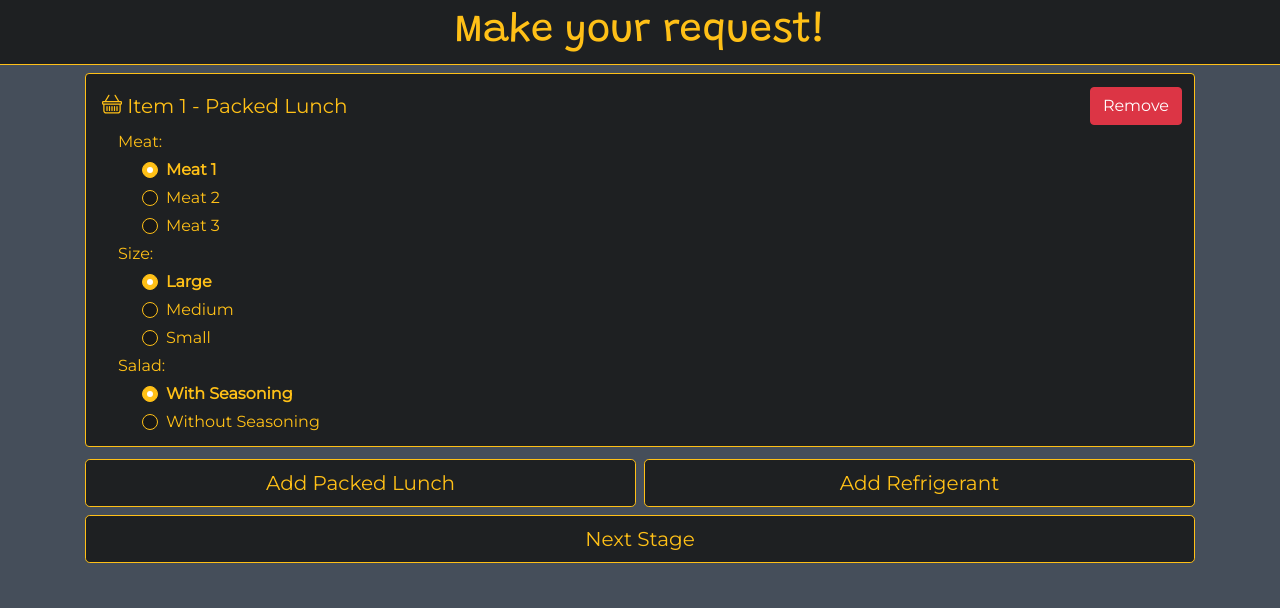
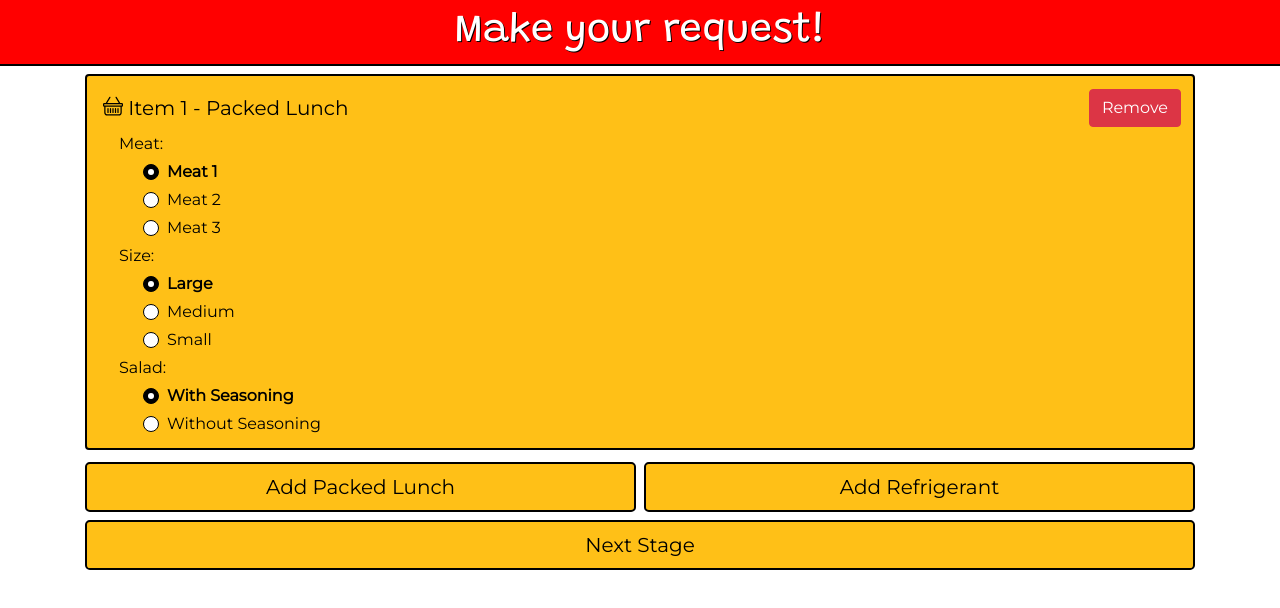
Before and after one commit to GustavoKlinfuss/Lunch-X__WebApp, a Vue app: page / in a window 1280 px wide. Shown: the top 608 px of the page. Built offline with nearby package versions, Linux system fonts and the light colour scheme; what vue-the-mask would draw is missing.

Commit message:
Changing colors

```diff
--- a/src/app/OrderMaker.vue
+++ b/src/app/OrderMaker.vue
@@ -97,7 +97,7 @@ body {
 }
 
 .main {
-  color: $primary;
+  color: $secondary;
   font-family: 'Montserrat', sans-serif;
   font-size: 1rem;
   flex-grow: 1;
@@ -106,11 +106,18 @@ body {
 
 .header {
   font-family: 'Grandstander', cursive;
-	background-color: $secondary;
+	background-color: red;
   padding: 8px;
-  border-bottom: 1px solid $primary;
+  border-bottom: 2px solid $secondary;
   text-align: center;
-  color: $primary;
+  color: white;
+  text-shadow: 1px 1px $secondary;
+}
+
+@media only screen and (max-device-width : 400px) {
+  h1 {
+    font-size: 2rem !important;
+  }
 }
 
 h1 {
--- a/src/app/finish-order-modal/FinishOrderModal.vue
+++ b/src/app/finish-order-modal/FinishOrderModal.vue
@@ -15,8 +15,6 @@
         <span v-if="item.itemType === OrderItemTypeEnum.Refrigerant">{{item.refrigerantType}} - {{item.refrigerantSize}}<br></span>
       </li>
     </ul>
-
-    <hr>
 
     <h5>Personal information:</h5>
     <span><b>Name:</b> {{userDetails.name}}</span><br>
@@ -67,32 +65,27 @@ export default {
 </script>
 
 <style lang="scss">
-hr {
-  background-color: $primary;
-}
-
 .modal-button {
   background-color: transparent !important;
-  border-color: $primary !important;
-  color: $primary !important;
+  border: 2px solid $secondary !important;
+  color: $secondary !important;
 }
 
 .modal-button:hover {
   background-color: $primary !important;
-  color: white !important;
+  color: $secondary !important;
 }
 
 .modal-content {
-  background-color: #24292E !important;
-  border: 1px solid $primary !important;
-  color: $primary;
+  border: 2px solid $secondary !important;
+  color: $secondary;
 }
 
 .modal-header {
-  border-bottom: 1px solid $primary !important;
+  border-bottom: 1px solid $secondary !important;
 }
 
 .modal-footer {
-  border-top: 1px solid $primary !important;
+  border-top: 1px solid $secondary !important;
 }
 </style>
--- a/src/app/user-details/UserDetails.vue
+++ b/src/app/user-details/UserDetails.vue
@@ -87,7 +87,7 @@ export default {
 
 <style scoped lang="scss">
 .card {
-  background-color: $secondary;
-  border: 1px solid $primary;
+  background-color: $primary;
+  border: 2px solid $secondary;
 }
 </style>
--- a/src/components/BaseButton.vue
+++ b/src/components/BaseButton.vue
@@ -27,9 +27,9 @@ export default {
 
 <style scoped lang="scss">
 .gt-btn {
-  background-color: $secondary;
-  border: solid 1px $primary;
-  color: $primary;
+  background-color: $primary;
+  border: solid 2px $secondary;
+  color: $secondary;
 }
 
 .gt-btn:hover {
@@ -38,7 +38,7 @@ export default {
 
 .gt-btn:focus {
   box-shadow: inherit;
-  border: solid 1px $primary;
-  background-color: $secondary;
+  border: solid 2 px $secondary;
+  background-color: $primary;
 }
 </style>
--- a/src/components/BaseCard.vue
+++ b/src/components/BaseCard.vue
@@ -41,8 +41,8 @@ export default {
 
 <style scoped lang="scss">
 .card {
-  background-color: $secondary;
-  border: 1px solid $primary;
+  background-color: $primary;
+  border: solid 2px $secondary;
   padding: 8px;
 }
 </style>
--- a/src/components/BaseInput.vue
+++ b/src/components/BaseInput.vue
@@ -33,11 +33,12 @@ export default {
 
 <style scoped lang="scss">
 .form-control {
-  color: white;
+  color: $secondary;
+  border: 1px solid $secondary;
   background-color: $bg;
 }
 input:focus {
-  color: white;
+  color: $secondary;
   background-color: $bg;
 }
 </style>
--- a/src/components/BaseRadio.vue
+++ b/src/components/BaseRadio.vue
@@ -52,13 +52,12 @@ export default {
 
 <style lang="scss">
 .custom-control-input:checked ~ .custom-control-label::before {
-  background-color:$primary !important;
-  border-color: $primary !important;
+  background-color:$secondary !important;
+  border-color: $secondary !important;
 }
 
 .custom-control-label::before {
-  background-color: $secondary !important;
-  border-color: $primary !important;
+  border-color: $secondary !important;
 }
 
 .radio-li {
@@ -66,6 +65,6 @@ export default {
 }
 
 .option-color {
-  color: $primary;
+  color: $secondary;
 }
 </style>
--- a/src/variables/variables.scss
+++ b/src/variables/variables.scss
@@ -1,5 +1,6 @@
 $primary: #FFC017;
-$secondary: #151515cc;
+$secondary: black;
 
-$bg: #454e5a;
-$bg2: #23272e;
+$bg: white;
+
+$title: red;
```
